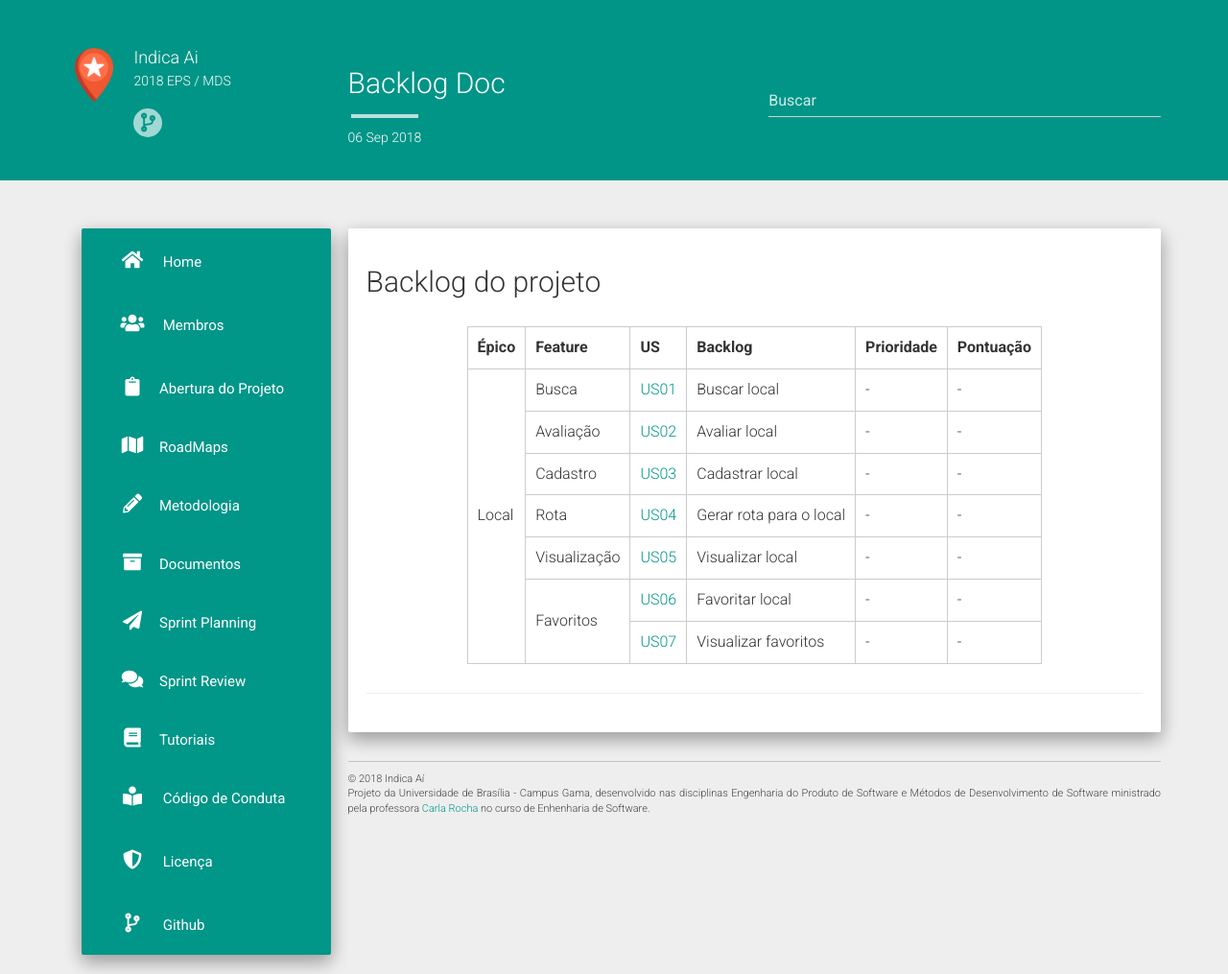
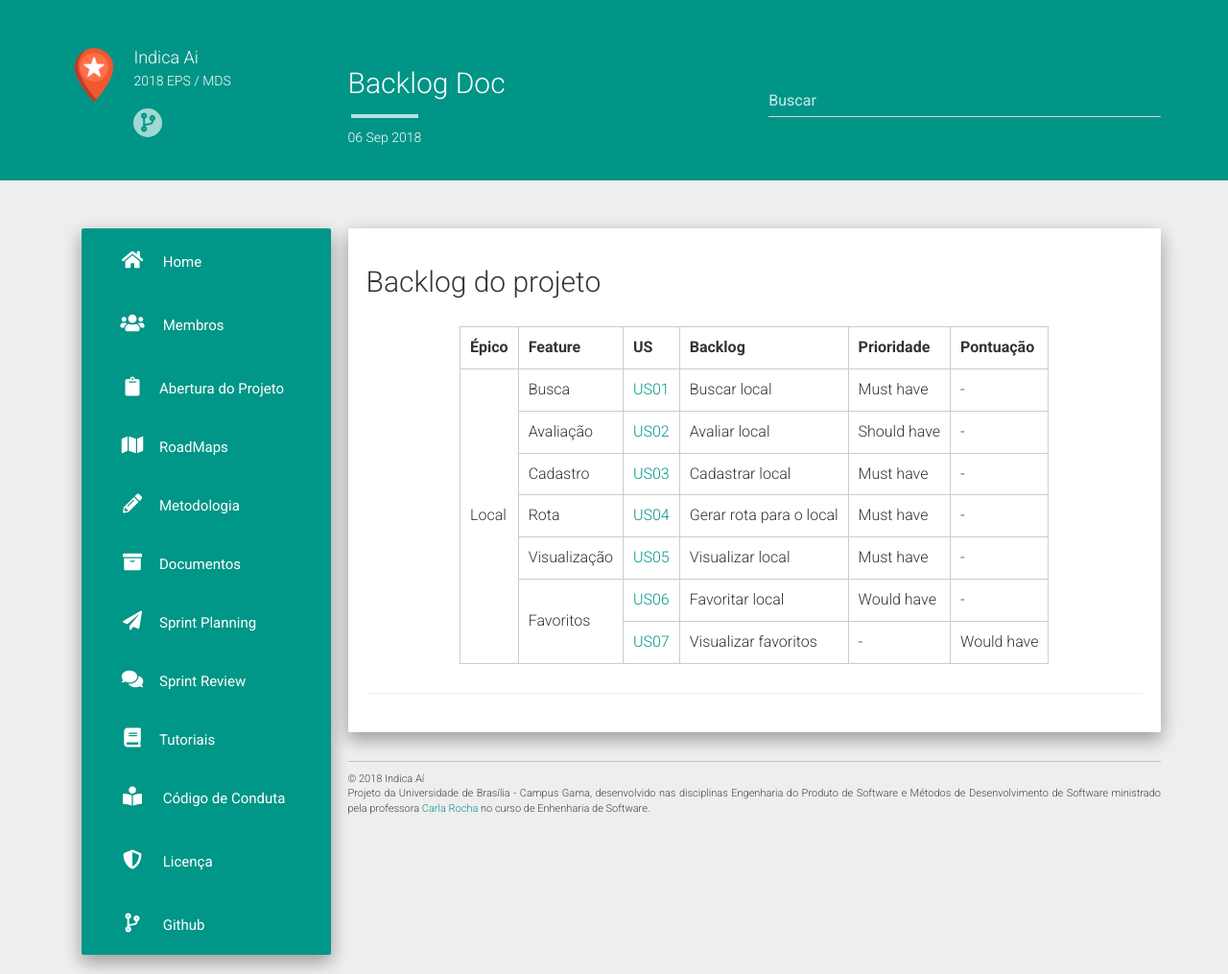
Before and after one commit to fga-eps-mds/2018.2-IndicaAi, a Jekyll site: the page built from docs/_posts/2018-09-06-backlog-doc.md, in a window 1280 px wide. Shown: the whole page at 96% size. Built offline with Jekyll 4.4.1, drawn with Linux system fonts in a browser that asks for light colours; nearby versions of some CDN libraries; our own code applies the rules of GitHub Pages for plain Markdown files; comment, search, counter and statistics services are not loaded.

Commit message:
Update 2018-09-06-backlog-doc.md

```diff
--- a/docs/_posts/2018-09-06-backlog-doc.md
+++ b/docs/_posts/2018-09-06-backlog-doc.md
@@ -3,17 +3,17 @@
 <table>
   <tr><th>Épico</th><th>Feature</th><th>US</th><th>Backlog</th><th>Prioridade</th><th>Pontuação</th></tr>
 
-  <tr><td rowspan="7">Local</td><td>Busca</td><td><a href="https://github.com/fga-eps-mds/2018.2-IndicaAi/issues/53">US01</a></td><td>Buscar local</td><td>-</td><td>-</td></tr>
+  <tr><td rowspan="7">Local</td><td>Busca</td><td><a href="https://github.com/fga-eps-mds/2018.2-IndicaAi/issues/53">US01</a></td><td>Buscar local</td><td>Must have</td><td>-</td></tr>
 
-  <tr><td>Avaliação</td><td><a href="https://github.com/fga-eps-mds/2018.2-IndicaAi/issues/54">US02</a></td><td>Avaliar local</td><td>-</td><td>-</td></tr>
+  <tr><td>Avaliação</td><td><a href="https://github.com/fga-eps-mds/2018.2-IndicaAi/issues/54">US02</a></td><td>Avaliar local</td><td> Should have</td><td>-</td></tr>
 
-  <tr><td>Cadastro</td><td><a href="https://github.com/fga-eps-mds/2018.2-IndicaAi/issues/57">US03</a></td><td>Cadastrar local</td><td>-</td><td>-</td></tr>
+  <tr><td>Cadastro</td><td><a href="https://github.com/fga-eps-mds/2018.2-IndicaAi/issues/57">US03</a></td><td>Cadastrar local</td><td> Must have </td><td>-</td></tr>
 
-  <tr><td>Rota</td><td><a href="https://github.com/fga-eps-mds/2018.2-IndicaAi/issues/56">US04</a></td><td>Gerar rota para o local</td><td>-</td><td>-</td></tr>
+  <tr><td>Rota</td><td><a href="https://github.com/fga-eps-mds/2018.2-IndicaAi/issues/56">US04</a></td><td>Gerar rota para o local</td><td> Must have</td><td>-</td></tr>
 
-  <tr><td>Visualização</td><td><a href="https://github.com/fga-eps-mds/2018.2-IndicaAi/issues/60">US05</a></td><td>Visualizar local</td><td>-</td><td>-</td></tr>
+  <tr><td>Visualização</td><td><a href="https://github.com/fga-eps-mds/2018.2-IndicaAi/issues/60">US05</a></td><td>Visualizar local</td><td> Must have</td><td>-</td></tr>
 
-  <tr><td rowspan="2">Favoritos</td><td><a href="https://github.com/fga-eps-mds/2018.2-IndicaAi/issues/63">US06</a></td><td>Favoritar local</td><td>-</td><td>-</td></tr>
+  <tr><td rowspan="2">Favoritos</td><td><a href="https://github.com/fga-eps-mds/2018.2-IndicaAi/issues/63">US06</a></td><td>Favoritar local</td><td> Would have</td><td>-</td></tr>
 
-  <tr><td><a href="https://github.com/fga-eps-mds/2018.2-IndicaAi/issues/64">US07</a></td><td>Visualizar favoritos</td><td>-</td><td>-</td></tr>
+  <tr><td><a href="https://github.com/fga-eps-mds/2018.2-IndicaAi/issues/64">US07</a></td><td>Visualizar favoritos</td><td>-</td><td> Would have</td></tr>
 </table>
```
